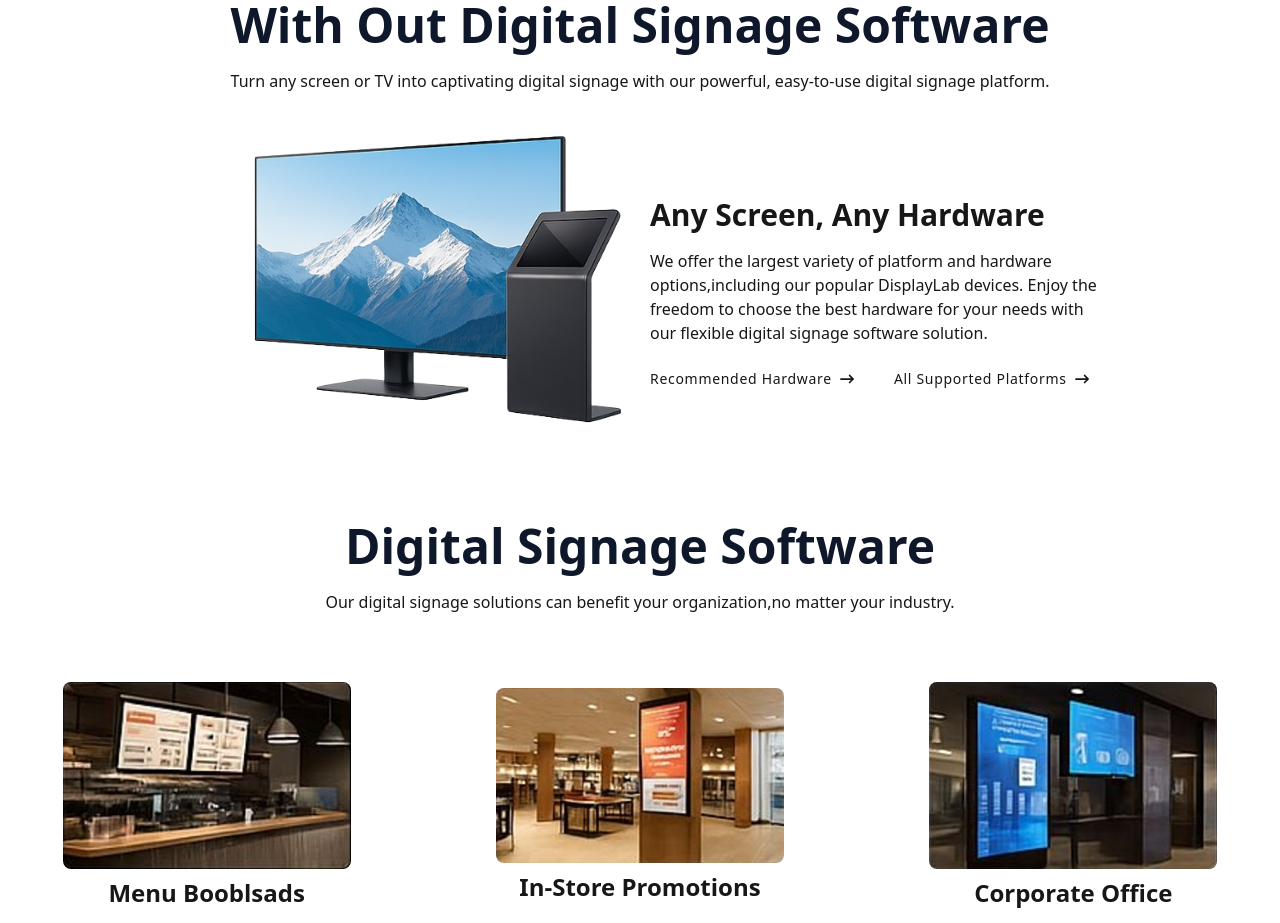
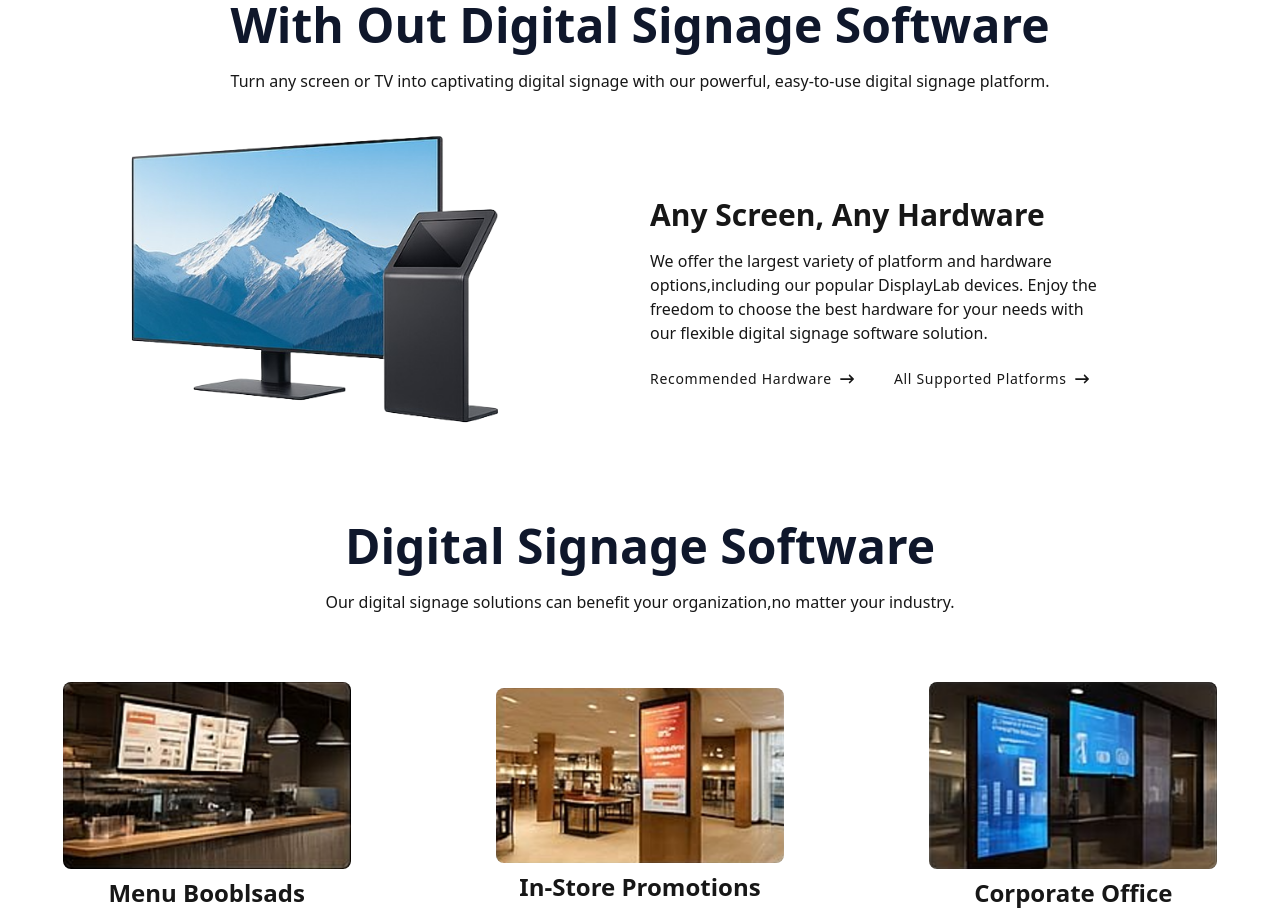
Before and after one commit to mijbah-eng/diplayLab, a Next.js app: page /cms in a window 1280 px wide. Shown: the part 2140-3063 px from the top of the page. Built offline with nearby package versions, Linux system fonts and the light colour scheme.

Commit message:
image position change

```diff
--- a/src/components/pages/cms/components/DIGITAL_SIGNAGE_SECTION.jsx
+++ b/src/components/pages/cms/components/DIGITAL_SIGNAGE_SECTION.jsx
@@ -16,7 +16,7 @@ function DIGITAL_SIGNAGE_SECTION() {
                 <p className="text-center mt-5">Turn any screen or TV into captivating digital signage with our powerful, easy-to-use digital signage platform.</p>
             </div>
             <div className="flex flex-col md:flex-row justify-center items-center gap-5 mt-10">
-                <div className="md:w-1/2 flex justify-end">
+                <div className="md:w-1/2 flex justify-center">
                     <Image src={"/images/rental/rental.png"} alt="" width={1000} height={1000} className="object-cover w-sm h-full" />
                 </div>
 
```
